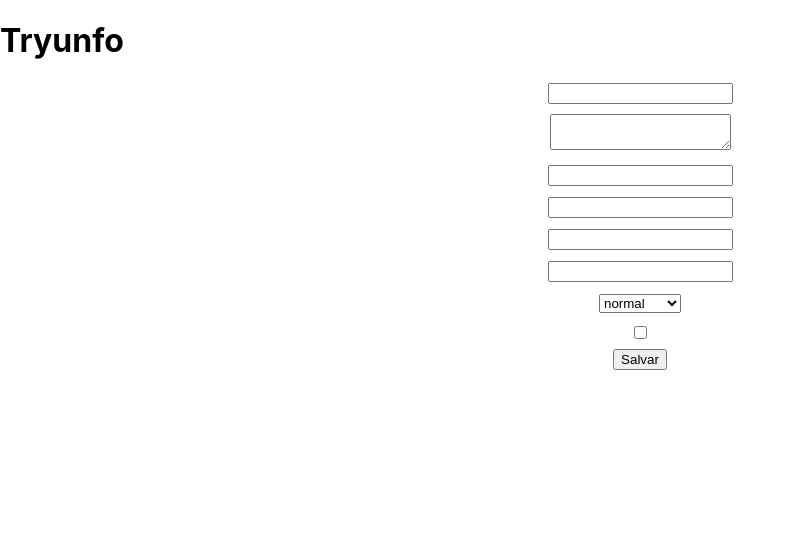
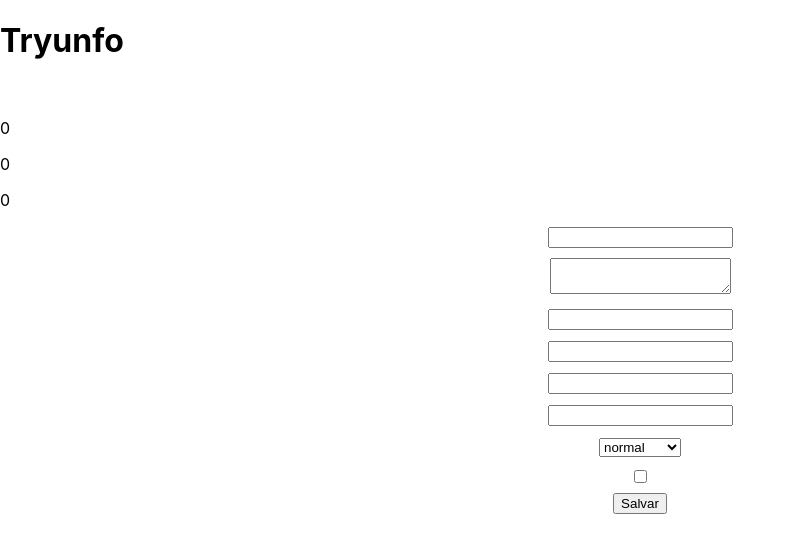
Before and after one commit to wlis13/projeto-trybe-tryunfo, a React (Create React App) app: page / in a window 1280 px wide. Shown: the top 552 px of the page, without its empty margins (0-795 px from the left). Built offline with nearby package versions, Linux system fonts and the light colour scheme.

Commit message:
verificando requisito 4 (preview)

```diff
--- a/src/App.js
+++ b/src/App.js
@@ -1,35 +1,54 @@
+/* eslint-disable react/no-unused-class-component-methods */
+/* eslint-disable react/no-unused-state */
 import React from 'react';
+import Card from './components/Card';
 import Form from './components/Form';
-import Card from './components/Card';
 
 class App extends React.Component {
+  constructor(props) {
+    super(props);
+    this.state = {
+      name: '',
+      cardName: '',
+      cardDescription: '',
+      cardAttr1: 0,
+      cardAttr2: 0,
+      cardAttr3: 0,
+      cardImage: '',
+      cardRare: '',
+      cardTrunfo: false,
+      hasTrunfo: true,
+      isSaveButtonDisabled: true,
+    };
+  }
+
+  onInputChange = (event) => {
+    const { target } = event;
+    const { name } = target;
+    const value = target.type === 'checkbox' ? target.checked : target.value;
+    this.setState({ [name]: value });
+  };
+
   render() {
+    const { cardName, cardDescription, cardAttr1 } = this.state;
+    const { cardAttr2, cardAttr3, cardImage, cardRare } = this.state;
+    const { cardTrunfo } = this.state;
     return (
       <div>
         <h1>Tryunfo</h1>
+        <Card
+          cardName={ cardName }
+          cardDescription={ cardDescription }
+          cardAttr1={ cardAttr1 }
+          cardAttr2={ cardAttr2 }
+          cardAttr3={ cardAttr3 }
+          cardImage={ cardImage }
+          cardRare={ cardRare }
+          cardTrunfo={ cardTrunfo }
+          onInputChange={ this.onInputChange }
+        />
         <Form
-          cardName=""
-          cardDescription=""
-          cardAttr1=""
-          cardAttr2=""
-          cardAttr3=""
-          cardImage=""
-          cardRare=""
-          cardTrunfo=""
-          hasTrunfo=""
-          isSaveButtonDisabled=""
-          onInputChange=""
-          onSaveButtonClick=""
-        />
-        <Card
-          cardName=""
-          cardDescription=""
-          cardAttr1=""
-          cardAttr2=""
-          cardAttr3=""
-          cardImage=""
-          cardRare=""
-          cardTrunfo=""
+          onInputChange={ this.onInputChange }
         />
       </div>
     );
--- a/src/components/Card.jsx
+++ b/src/components/Card.jsx
@@ -1,3 +1,4 @@
+/* eslint-disable react/no-unused-state */
 import React from 'react';
 import PropTypes from 'prop-types';
 
--- a/src/components/Form.jsx
+++ b/src/components/Form.jsx
@@ -6,7 +6,8 @@ export default class Form extends Component {
   constructor() {
     super();
     this.state = {
-
+      cardName: '',
+      cardDescription: '',
     };
   }
 
@@ -25,6 +26,7 @@ export default class Form extends Component {
             id="input-text-one"
             value={ cardName }
             onChange={ onInputChange }
+            name="cardName"
           />
         </label>
         <label htmlFor="input-textarea">
@@ -34,6 +36,7 @@ export default class Form extends Component {
             id="inpu-textarea"
             value={ cardDescription }
             onChange={ onInputChange }
+            name="cardDescription"
           />
         </label>
         <label htmlFor="input-number-one">
@@ -44,6 +47,7 @@ export default class Form extends Component {
             id="input-number-one"
             value={ cardAttr1 }
             onChange={ onInputChange }
+            name="cardAttr1"
           />
         </label>
         <label htmlFor="input-number-two">
@@ -54,6 +58,7 @@ export default class Form extends Component {
             id="input-number-two"
             value={ cardAttr2 }
             onChange={ onInputChange }
+            name="cardAttr2"
           />
         </label>
         <label htmlFor="input-number-three">
@@ -64,6 +69,7 @@ export default class Form extends Component {
             id="input-number-three"
             value={ cardAttr3 }
             onChange={ onInputChange }
+            name="cardAttr3"
           />
         </label>
         <label htmlFor="input-text-two">
@@ -74,6 +80,7 @@ export default class Form extends Component {
             id="input-text-two"
             value={ cardImage }
             onChange={ onInputChange }
+            name="cardImage"
           />
         </label>
         <label htmlFor="input-select">
@@ -83,6 +90,7 @@ export default class Form extends Component {
             id="input-select"
             value={ cardRare }
             onChange={ onInputChange }
+            name="cardRare"
           >
             <option value="normal">normal</option>
             <option value="raro">raro</option>
@@ -97,6 +105,7 @@ export default class Form extends Component {
             id="input-checkbox"
             checked={ cardTrunfo }
             onChange={ onInputChange }
+            name="cardTrunfo"
           />
         </label>
         <button
@@ -104,6 +113,7 @@ export default class Form extends Component {
           data-testid="save-button"
           type="submit"
           onClick={ onSaveButtonClick }
+          name="save-button"
         >
           Salvar
         </button>
```
Also changed, not shown: 1 other file (tests, documents, lock files or other folders).
